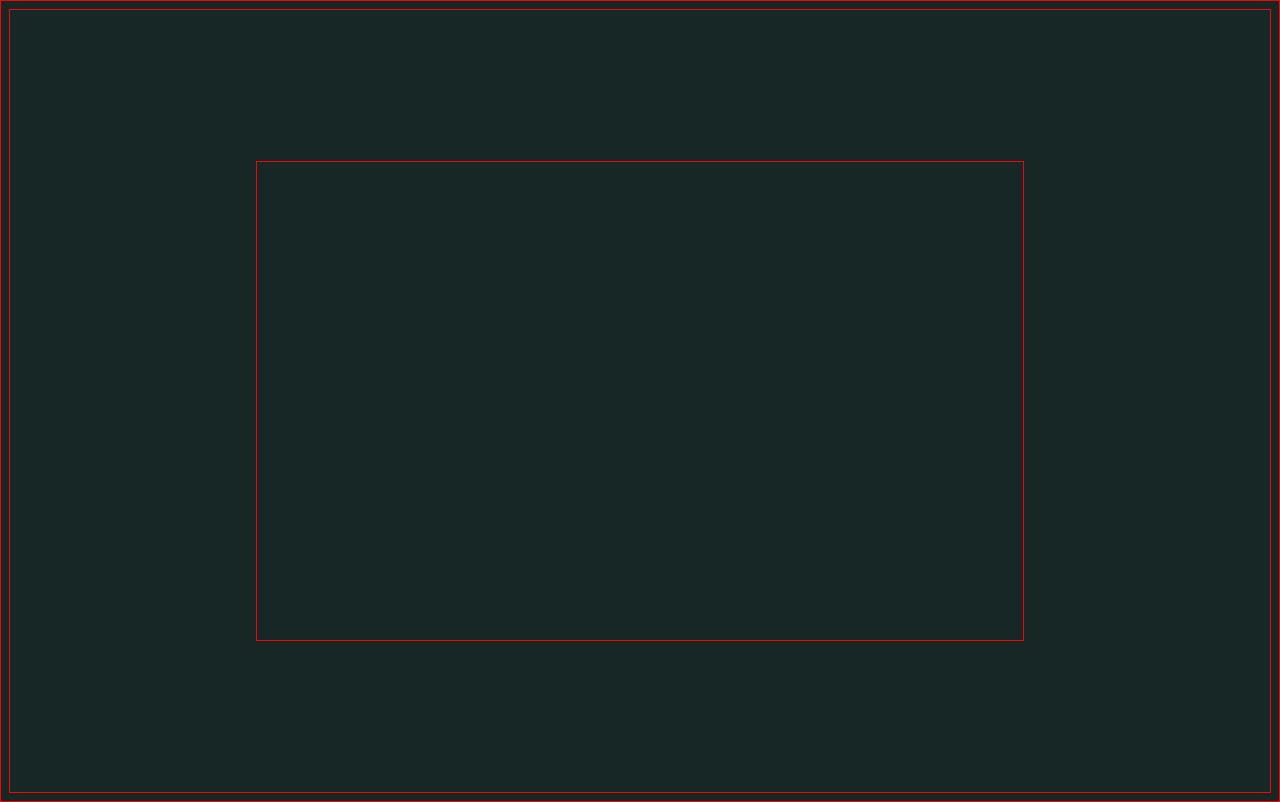
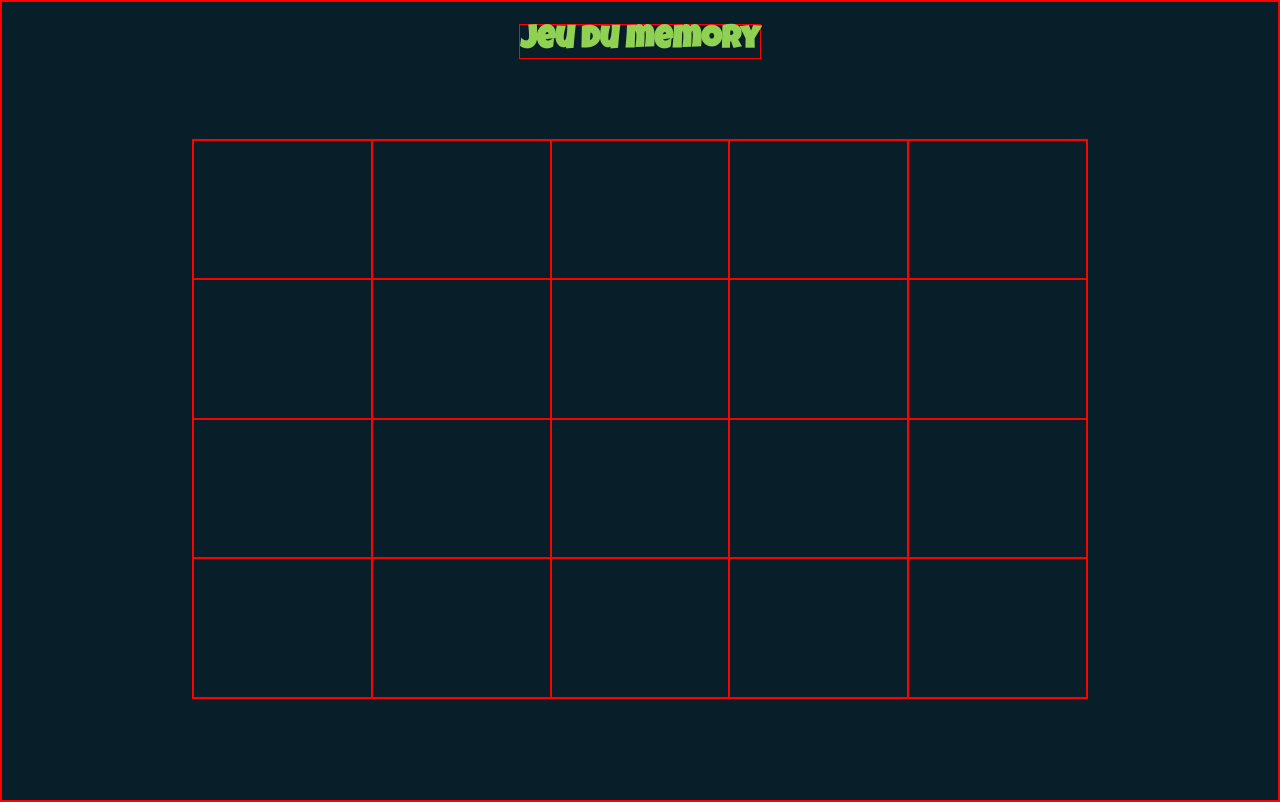
Before and after one commit to Christophe-THEVENET/avengers-memory, a website: page index.html in a window 1280 px wide. Drawn offline with Linux system fonts and the light colour scheme.

Commit message:
preparation fichiers sass

```diff
--- /dev/null
+++ b/css/_color.scss
@@ -0,0 +1,5 @@
+/* !!!!!!!!!!!!!! npm run sass !!!!!!!!!!!! */
+
+
+$backgroundColor : rgb(8, 31, 41);
+$titleColor : rgb(144, 209, 84);
--- /dev/null
+++ b/css/_composant.scss
@@ -0,0 +1 @@
+/* !!!!!!!!!!!!!! npm run sass !!!!!!!!!!!! */
--- /dev/null
+++ b/css/_effets.scss
@@ -0,0 +1 @@
+/* !!!!!!!!!!!!!! npm run sass !!!!!!!!!!!! */
--- /dev/null
+++ b/css/_layout.scss
@@ -0,0 +1,92 @@
+/* !!!!!!!!!!!!!! npm run sass !!!!!!!!!!!! */
+@import url('https://fonts.googleapis.com/css2?family=Luckiest+Guy&display=swap');
+@import 'color';
+@import 'mixin';
+
+body {
+  min-height: 100vh;
+  background-color: $backgroundColor;
+  @include centerElement;
+  flex-direction: column;
+}
+
+h1 {
+ margin-top: -5rem;
+ margin-bottom: 5rem;
+ color: $titleColor;
+}
+
+.container {
+  display: grid;
+  grid-template-columns: repeat(5, 1fr);
+  grid-template-rows: repeat(4, 1fr);
+  grid-column-gap: 0px;
+  grid-row-gap: 0px;
+  min-height: 70vh;
+  min-width: 70vw;
+}
+
+.item {
+
+}
+
+.div1 {
+  grid-area: 1 / 5 / 2 / 6;
+}
+.div2 {
+  grid-area: 1 / 4 / 2 / 5;
+}
+.div3 {
+  grid-area: 1 / 1 / 2 / 2;
+}
+.div4 {
+  grid-area: 1 / 2 / 2 / 3;
+}
+.div5 {
+  grid-area: 1 / 3 / 2 / 4;
+}
+.div6 {
+  grid-area: 2 / 1 / 3 / 2;
+}
+.div7 {
+  grid-area: 2 / 2 / 3 / 3;
+}
+.div8 {
+  grid-area: 2 / 3 / 3 / 4;
+}
+.div9 {
+  grid-area: 2 / 4 / 3 / 5;
+}
+.div10 {
+  grid-area: 2 / 5 / 3 / 6;
+}
+.div11 {
+  grid-area: 3 / 5 / 4 / 6;
+}
+.div12 {
+  grid-area: 3 / 4 / 4 / 5;
+}
+.div13 {
+  grid-area: 3 / 3 / 4 / 4;
+}
+.div14 {
+  grid-area: 3 / 2 / 4 / 3;
+}
+.div15 {
+  grid-area: 3 / 1 / 4 / 2;
+}
+.div16 {
+  grid-area: 4 / 1 / 5 / 2;
+}
+.div17 {
+  grid-area: 4 / 2 / 5 / 3;
+}
+.div18 {
+  grid-area: 4 / 3 / 5 / 4;
+}
+.div19 {
+  grid-area: 4 / 4 / 5 / 5;
+}
+.div20 {
+  grid-area: 4 / 5 / 5 / 6;
+}
--- /dev/null
+++ b/css/_mixin.scss
@@ -0,0 +1,8 @@
+/* !!!!!!!!!!!!!! npm run sass !!!!!!!!!!!! */
+
+@mixin centerElement {
+  display: flex;
+  justify-content: center;
+  align-items: center;
+  flex-wrap: wrap;
+}
--- /dev/null
+++ b/css/styles.scss
@@ -0,0 +1,15 @@
+/* !!!!!!!!!!!!!! npm run sass !!!!!!!!!!!! */
+
+
+@import 'composant';
+@import 'effets';
+@import 'layout';
+@import 'mixin';
+
+* {
+  font-family: 'Luckiest Guy', cursive;
+  box-sizing: border-box;
+  border: 1px solid red;
+  margin: 0;
+  padding: 0;
+}
--- a/index.html
+++ b/index.html
@@ -1,16 +1,42 @@
 <!DOCTYPE html>
 <html lang="fr">
+
 <head>
   <meta charset="UTF-8">
   <meta http-equiv="X-UA-Compatible" content="IE=edge">
   <meta name="viewport" content="width=device-width, initial-scale=1.0">
-  <link rel="stylesheet" href="styles.css">
+  <link rel="stylesheet" href="css/styles.css">
   <title>Jeu du memory</title>
 </head>
+
 <body>
 
-<div class="parent"></div>
+
+<h1>jeu du memory</h1>
+  <div class="container">
+    <div class="div2 item"> </div>
+    <div class="div1 item"> </div>
+    <div class="div3 item"> </div>
+    <div class="div4 item"> </div>
+    <div class="div5 item"> </div>
+    <div class="div6 item"> </div>
+    <div class="div7 item"> </div>
+    <div class="div8 item"> </div>
+    <div class="div9 item"> </div>
+    <div class="div10 item"> </div>
+    <div class="div11 item"> </div>
+    <div class="div12 item"> </div>
+    <div class="div13 item"> </div>
+    <div class="div14 item"> </div>
+    <div class="div15 item"> </div>
+    <div class="div16 item"> </div>
+    <div class="div17 item"> </div>
+    <div class="div18 item"> </div>
+    <div class="div19 item"> </div>
+    <div class="div20 item"> </div>
+  </div>
 
   <script src="scripts.js"></script>
 </body>
+
 </html>
```
Also changed, not shown: package.json (added, +12 -0 lines), .css/styles.css (added), css/styles.css (added), styles.css (deleted), 2 other files.
